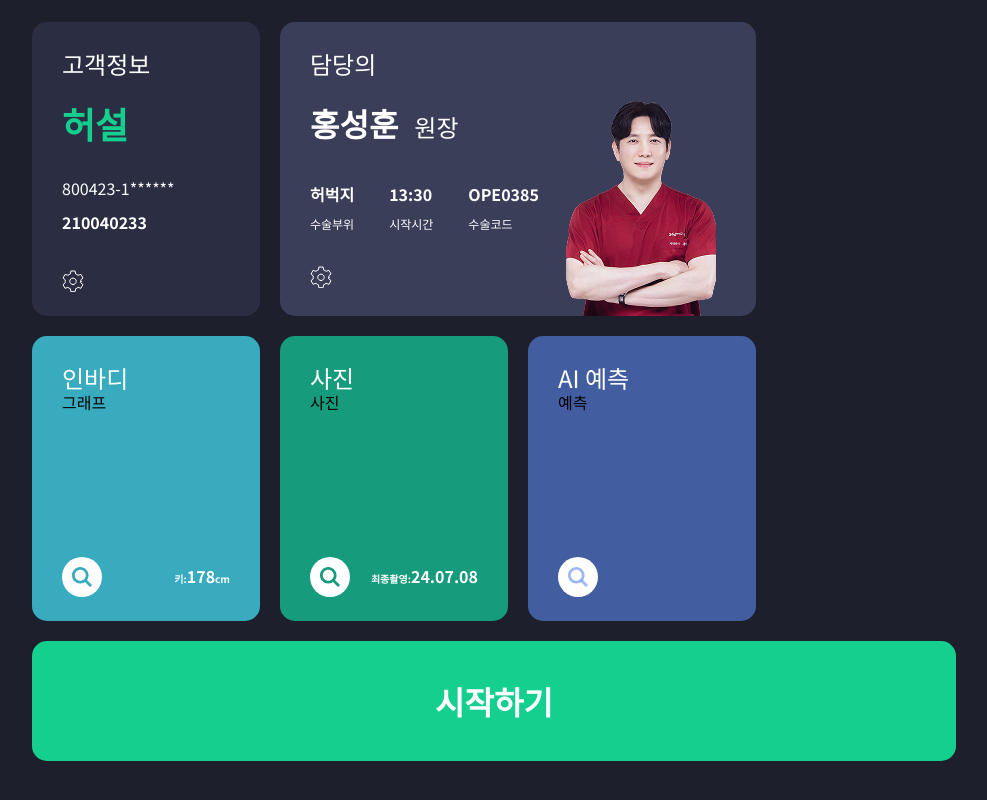
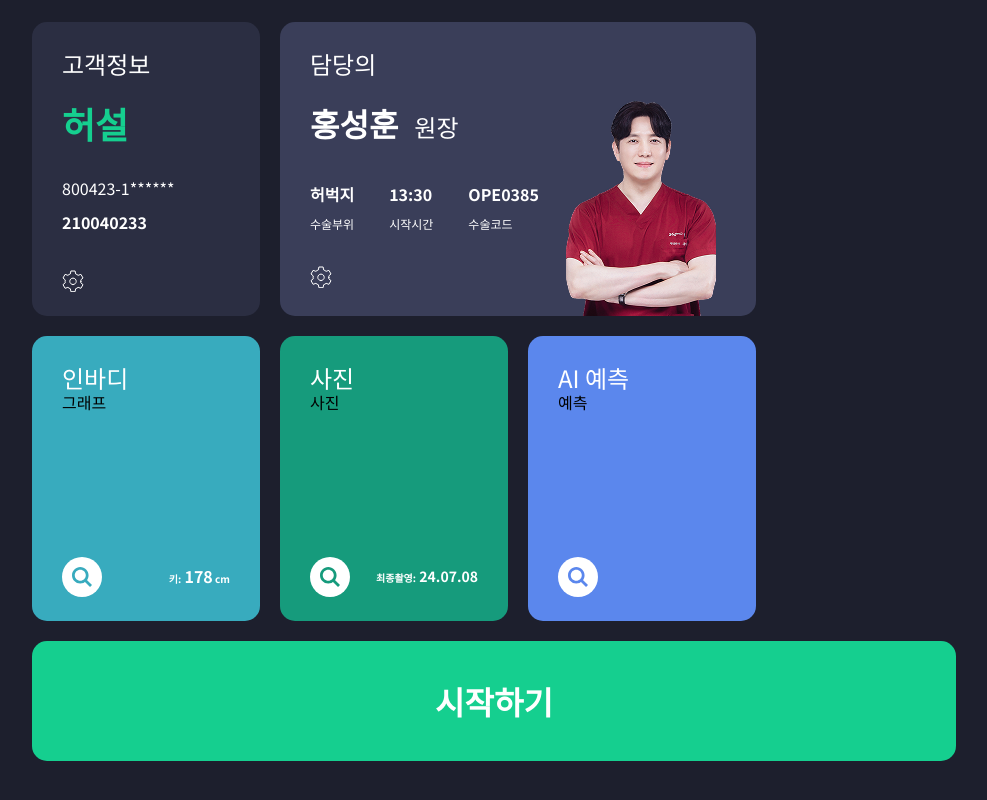
Before and after one commit to uxmason/kiosk-surgery, a Next.js app: page / in a window 1280 px wide. Shown: the part 530-1330 px from the top of the page, without its empty margins (146-1133 px from the left). Built offline with nearby package versions, Linux system fonts and the light colour scheme.

Commit message:
fix: design

```diff
--- a/src/components/main/ai.tsx
+++ b/src/components/main/ai.tsx
@@ -1,13 +1,13 @@
 const Ai = () => {
     return (
-        <div className="flex flex-col bg-[rgba(91,135,237,0.6)] pt-[30px] pb-[24.3px] px-[30px] rounded-[15px] w-[228px] h-[285px]">
-            <p className="text-white text-[24px] font-[250px] leading-[24px]">
+        <div className="flex flex-col bg-[rgba(91,135,237)] pt-[30px] pb-[24.3px] px-[30px] rounded-[15px] w-[228px] h-[285px]">
+            <p className="text-white text-[24px] font-[250] leading-[24px]">
                 AI 예측
             </p>
             <div className="h-full">예측</div>
             <div className="flex w-full justify-between items-center">
                 <div className="bg-white flex justify-center items-center rounded-full w-10 h-10">
-                    <svg className="w-5 h-5 text-[rgba(91,135,237,0.6)]">
+                    <svg className="w-5 h-5 text-[rgba(91,135,237)]">
                         <use href="/assets/sprite.svg#icon-search"></use>
                     </svg>
                 </div>
--- a/src/components/main/client.tsx
+++ b/src/components/main/client.tsx
@@ -1,7 +1,7 @@
 const Client = () => {
     return (
         <div className="flex flex-col bg-[rgba(58,62,89,0.50)] pt-[30px] pb-[24.3px] px-[30px] rounded-[15px] w-[228px]">
-            <p className="text-white text-[24px] font-[250px] leading-[24px]">
+            <p className="text-white text-[24px] font-[250] leading-[24px]">
                 고객정보
             </p>
             <p className="text-[rgba(21,207,143)] text-[36px] font-bold leading-[32px] pt-[31px] pb-[41px]">
--- a/src/components/main/inbody.tsx
+++ b/src/components/main/inbody.tsx
@@ -1,7 +1,7 @@
 const Inbody = () => {
     return (
         <div className="flex flex-col bg-[rgba(56,171,190)] pt-[30px] pb-[24.3px] px-[30px] rounded-[15px] w-[228px] h-[285px]">
-            <p className="text-white text-[24px] font-[250px] leading-[24px]">
+            <p className="text-white text-[24px] font-[250] leading-[24px]">
                 인바디
             </p>
             <div className="h-full">그래프</div>
@@ -13,9 +13,7 @@ const Inbody = () => {
                 </div>
                 <div>
                     <p className="text-white font-bold leading-[16px] text-[10px]">
-                        키:
-                        <span className="text-[16px]">178</span>
-                        cm
+                        키: <span className="text-[16px] pl-[1px]">178</span> cm
                     </p>
                 </div>
             </div>
--- a/src/components/main/info.tsx
+++ b/src/components/main/info.tsx
@@ -2,7 +2,7 @@ const Info = () => {
     return (
         <div className="relative flex flex-col w-[476px] bg-[#3A3E59] rounded-[15px] pt-[30px] pl-[30px] pb-[24px]">
             <div className="absolute bg-[url('/images/doctor.png')] w-[150px] h-[220px] bg-no-repeat bottom-0 right-10" />
-            <p className="text-white text-[24px] font-[250px] leading-[24px] pb-[31px]">
+            <p className="text-white text-[24px] font-[250] leading-[24px] pb-[31px]">
                 담당의
             </p>
             <p className="text-white text-[32px] font-bold leading-[32px] text-justify">
--- a/src/components/main/photo.tsx
+++ b/src/components/main/photo.tsx
@@ -1,7 +1,7 @@
 const Photo = () => {
     return (
         <div className="flex flex-col bg-[#169B7C] pt-[30px] pb-[24.3px] px-[30px] rounded-[15px] w-[228px] h-[285px]">
-            <p className="text-white text-[24px] font-[250px] leading-[24px]">
+            <p className="text-white text-[24px] font-[250] leading-[24px]">
                 사진
             </p>
             <div className="h-full">사진</div>
@@ -13,8 +13,8 @@ const Photo = () => {
                 </div>
                 <div>
                     <p className="text-white font-bold leading-[14px] text-[10px]">
-                        최종촬영:
-                        <span className="text-[16px]">24.07.08</span>
+                        최종촬영:{" "}
+                        <span className="text-[14px] pl-[1px]">24.07.08</span>
                     </p>
                 </div>
             </div>
```
